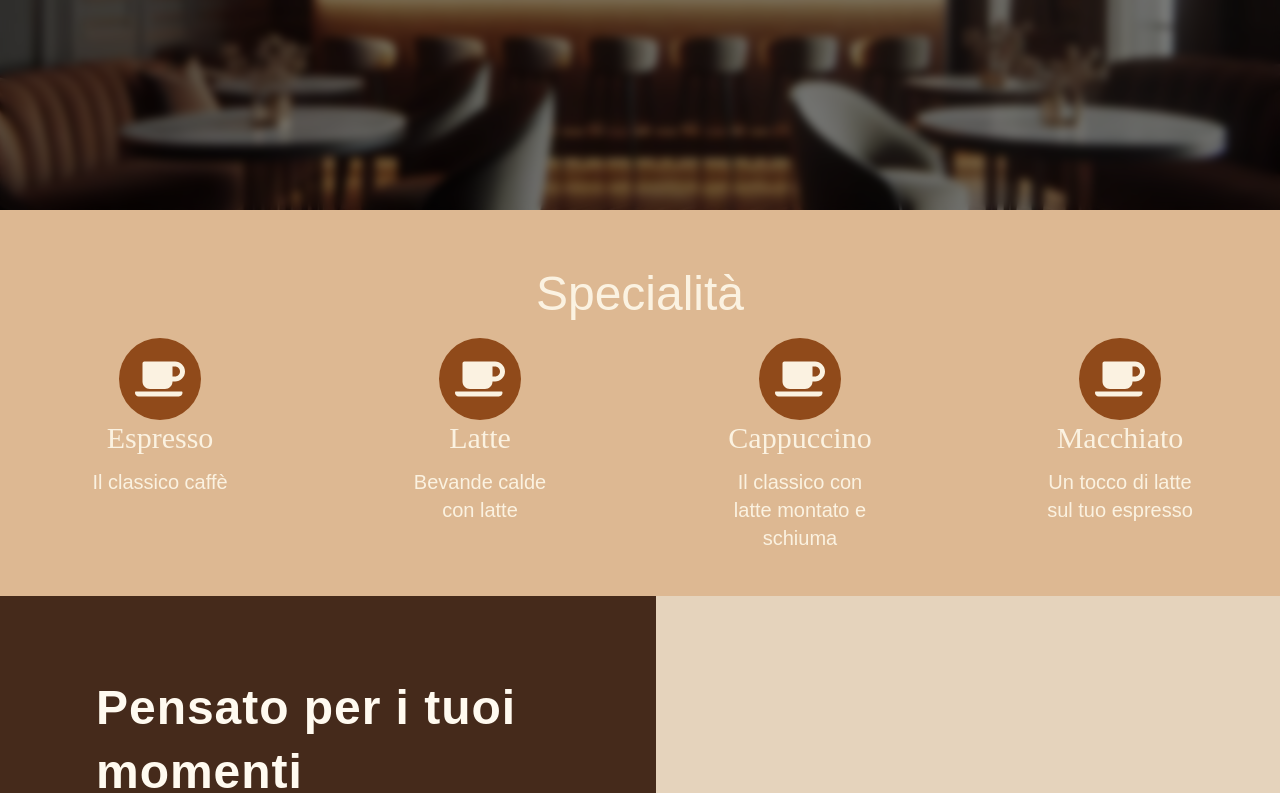
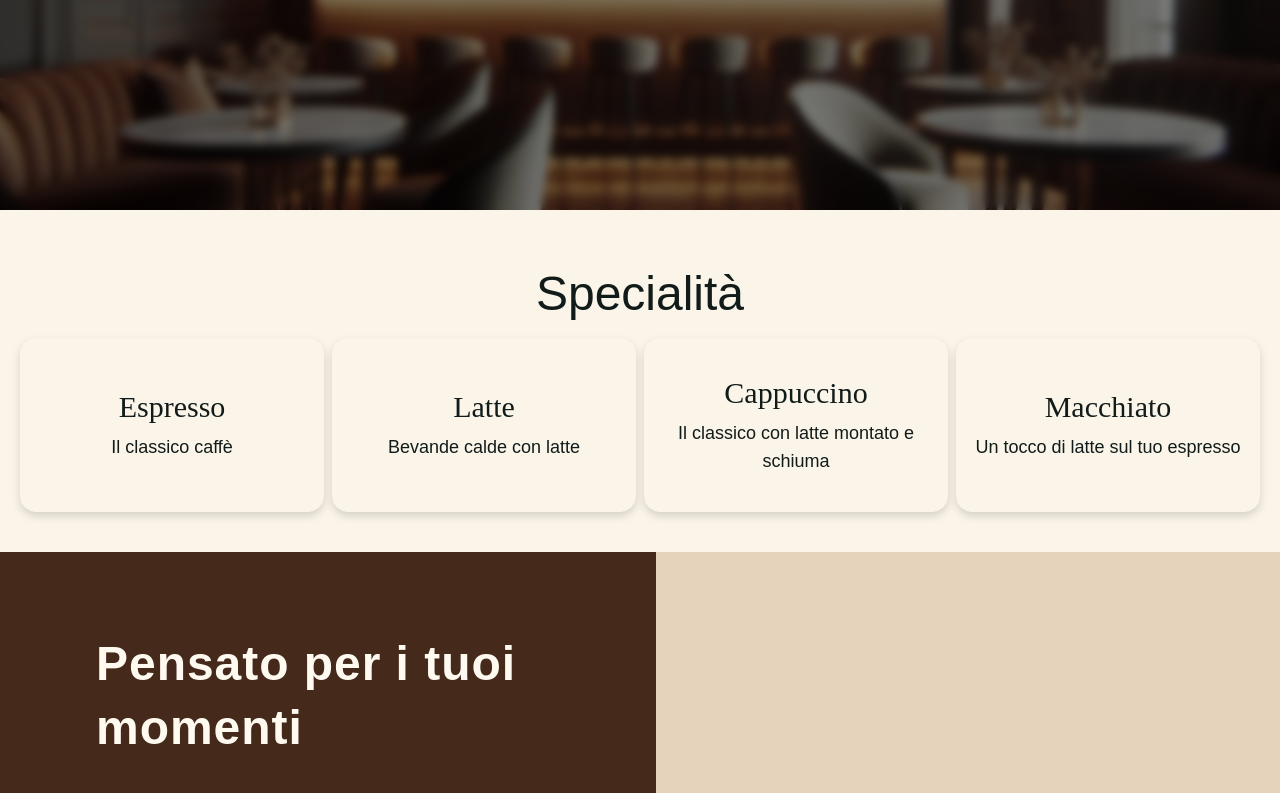
Before and after one commit to moreee-sa/esse-bar, a React (Vite) app: page /#/ in a window 1280 px wide. Shown: the part 523-1316 px from the top of the page. Built offline with nearby package versions, Linux system fonts and the light colour scheme; a web font is replaced by a local one.

Commit message:
Modifiche al layout BeverageCard

```diff
--- a/src/components/Home/SpecialtiesSection/BeverageCard.tsx
+++ b/src/components/Home/SpecialtiesSection/BeverageCard.tsx
@@ -1,4 +1,3 @@
-import { FaCoffee } from "react-icons/fa"
 import { THEME } from "@/lib/constants";
 import '@fontsource-variable/playfair-display';
 
@@ -9,30 +8,43 @@ type BeverageCardProps = {
 
 function BeverageCard({ title, description }: BeverageCardProps) {
   return (
-    <div className="flex flex-col items-center justify-start w-40 h-full">
-      <div className="bg-[#904a1a] rounded-full p-4">
-        <FaCoffee color={THEME.text} size={50} />
+    <div className="w-full h-full relative overflow-hidden rounded-2xl drop-shadow-lg">
+      {/* Image */}
+      <div className="w-full h-full">
+        <img
+          src="image/coffee_1.webp"
+          alt={title}
+          className="w-full h-full object-cover object-top rounded-2xl opacity-0"
+          fetchPriority="high"
+        />
       </div>
-      <span
+
+      {/* Card Overlay */}
+      <div
+        className="w-full h-full absolute inset-0 flex flex-col justify-center items-center p-4 text-center rounded-2xl"
+        style={{ backgroundColor: THEME.backgroundSecondary}}
+      >
+        <h1
           className="text-2xl md:text-3xl"
           style={{
-          color: THEME.text,
+            color: THEME.textTertiary,
             fontFamily: "'Playfair Display Variable', serif",
             fontWeight: 400,
           }}
         >
           {title}
-      </span>
-      <span
-        className="text-lg md:text-xl mt-2 text-center p-1"
+        </h1>
+        <p
+          className="text-base md:text-lg mt-2"
           style={{
-          color: THEME.text,
+            color: THEME.textTertiary,
             fontFamily: "'Nunito Sans Variable', sans-serif",
             fontWeight: 300,
           }}
         >
           {description}
-      </span>
+        </p>
+      </div>
     </div>
   )
 }
--- a/src/components/Home/SpecialtiesSection/index.tsx
+++ b/src/components/Home/SpecialtiesSection/index.tsx
@@ -3,21 +3,21 @@ import { THEME } from "@/lib/constants";
 
 function SpecialtiesSection() {
   return (
-    <div className="py-10" style={{ backgroundColor: THEME.backgroundSecondary }}>
+    <div className="px-5 py-10" style={{ backgroundColor: THEME.backgroundSecondary }}>
       <div className="w-full flex items-center justify-center p-5">
         <span
           className="text-3xl md:text-4xl lg:text-5xl"
           style={{
             fontFamily: "'Nunito Sans Variable', sans-serif",
             fontWeight: 400,
-            color: THEME.text,
+            color: THEME.textTertiary,
           }}
         >
           Specialità
         </span>
       </div>
 
-      <div className="w-full grid grid-cols-2 lg:grid-cols-4 justify-items-center gap-y-10 lg:gap-0">
+      <div className="w-full grid grid-cols-1 md:grid-cols-2 lg:grid-cols-4 justify-items-center gap-5 lg:gap-2">
         <BeverageCard title="Espresso" description="Il classico caffè" />
         <BeverageCard title="Latte" description="Bevande calde con latte" />
         <BeverageCard title="Cappuccino" description="Il classico con latte montato e schiuma" />
--- a/src/lib/constants.ts
+++ b/src/lib/constants.ts
@@ -2,6 +2,8 @@ export const THEME = {
   navbar: "#191b18",
   text: "#fbf2e1",
   textSecondary: "#b7d89f",
+  textTertiary: "#111b19",
   background: "#fbf5e7",
-  backgroundSecondary: "#ddb892",
+  backgroundSecondary: "#fbf5e9",
+  backgroundTertiary: "#d3af94",
 };
```
Also changed, not shown: 1 other file (tests, documents, lock files or other folders). Lines whose indentation alone changed are shown as unchanged.
